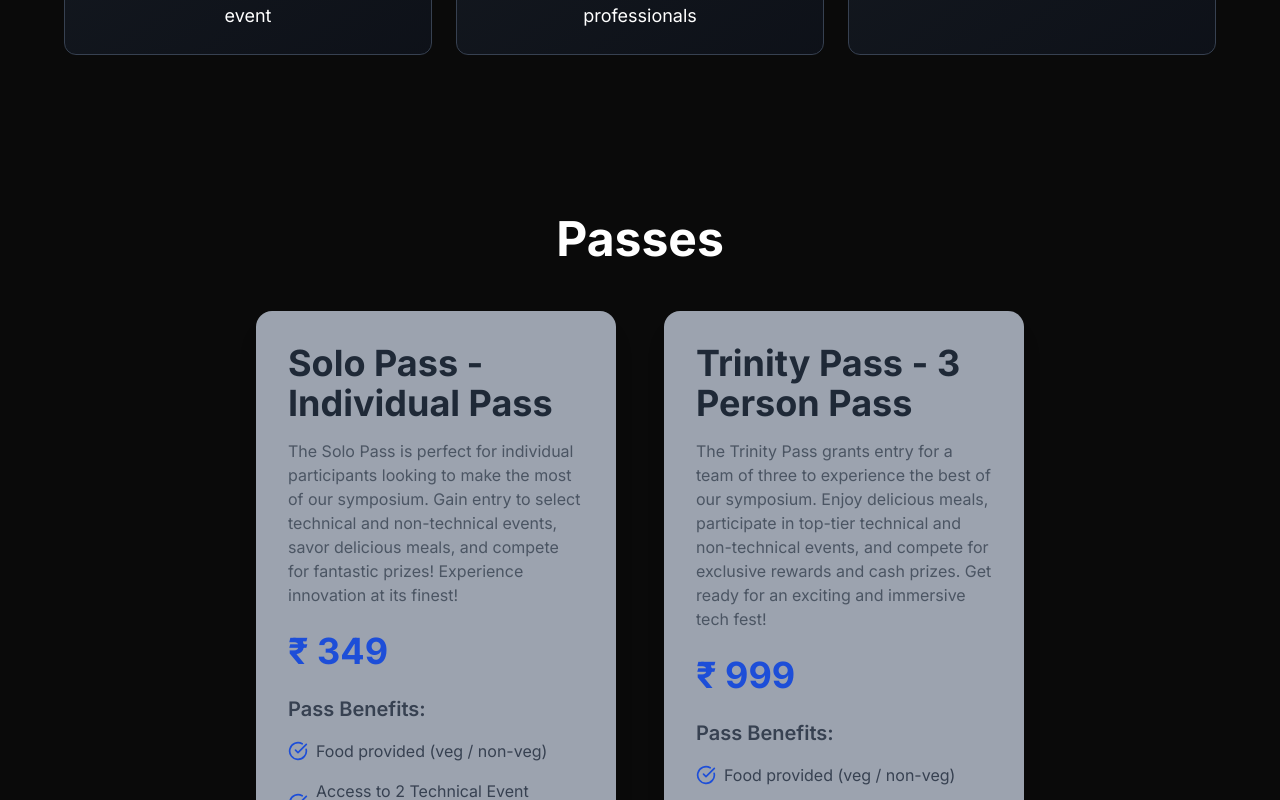
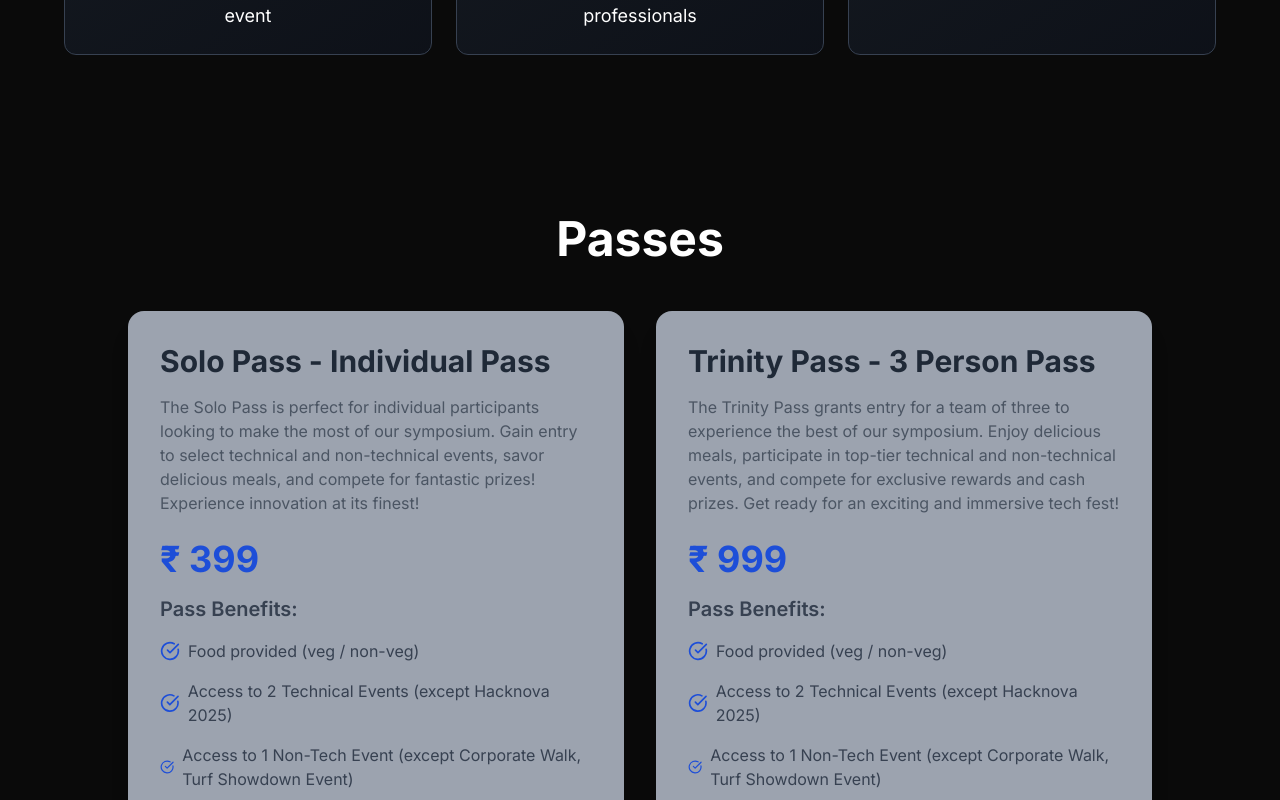
Before and after one commit to tanush-em/INVICTUS, a Next.js app: page / in a window 1280 px wide. Shown: the part 1780-2580 px from the top of the page. Built offline with nearby package versions, Linux system fonts and the light colour scheme.

Commit message:
pass sec edit

```diff
--- a/app/components/PassesSection.js
+++ b/app/components/PassesSection.js
@@ -8,12 +8,12 @@ const PassDetails = () => {
   const passes = [
     {
       title: "Solo Pass - Individual Pass",
-      price: "₹ 349",
+      price: "₹ 399",
       description: "The Solo Pass is perfect for individual participants looking to make the most of our symposium. Gain entry to select technical and non-technical events, savor delicious meals, and compete for fantastic prizes! Experience innovation at its finest!",
       features: [
         "Food provided (veg / non-veg)",
-        "Access to 2 Technical Event (except Hacknova 2025)",
-        "Access to 1 non-Technical Event (except Corporate Walk, Turf Showdown Event)",
+        "Access to 2 Technical Events (except Hacknova 2025)",
+        "Access to 1 Non-Tech Event (except Corporate Walk, Turf Showdown Event)",
         "Win exciting Rewards and Cash Prizes",
       ],
       link: "https://docs.google.com/forms/d/e/1FAIpQLScl5ebazqBwfFoMTCGrTYrOiEjUwl_XmNanmPmEXDu5NtSqlg/viewform",
@@ -25,38 +25,37 @@ const PassDetails = () => {
       features: [
         "Food provided (veg / non-veg)",
         "Access to 2 Technical Events (except Hacknova 2025)",
-        "Access to 1 non-Technical Event (except Corporate Walk, Turf Showdown Event)",
+        "Access to 1 Non-Tech Event (except Corporate Walk, Turf Showdown Event)",
         "Win exclusive Rewards and Cash Prizes",
       ],
       link: "https://docs.google.com/forms/d/e/1FAIpQLSd7gOZpz36GAeD2V9fjAq1SeGmz_o2jzJntgxbcABDlVJNaBg/viewform",
     },
   ];
 
-
   return (
-    <section id="passes" className="py-20 px-8">
-      <div className="max-w-3xl mx-auto">
-        <h2 className="text-5xl grid font-bold mb-12 text-center">Passes</h2>
-
-        <div className="grid grid-cols-2 gap-12">
+    <section id="passes" className="py-20 px-6 md:px-12 lg:px-20">
+      <div className="max-w-5xl mx-auto text-center">
+        <h2 className="text-4xl md:text-5xl font-bold mb-12">Passes</h2>
+      </div>
+      <div className="grid grid-cols-1 md:grid-cols-2 gap-8 max-w-5xl mx-auto">
         {passes.map((pass, index) => (
           <motion.div
             key={index}
             initial={{ opacity: 0, y: 50 }}
             animate={{ opacity: 1, y: 0 }}
             transition={{ duration: 0.5, delay: index * 0.2 }}
-              className="bg-gray-400 p-8 rounded-2xl shadow-xl"
+            className="bg-gray-400 p-6 md:p-8 rounded-2xl shadow-xl"
           >
-              <h3 className="text-4xl font-bold mb-4 text-gray-800">{pass.title}</h3>
+            <h3 className="text-2xl md:text-3xl font-bold mb-4 text-gray-800">{pass.title}</h3>
             <p className="text-gray-600 mb-6">{pass.description}</p>
-              <div className="text-4xl font-bold text-blue-700 mb-6">{pass.price}</div>
+            <div className="text-4xl font-bold text-blue-700 mb-4">{pass.price}</div>
 
             <div className="space-y-4 mb-8">
-                <h4 className="text-xl font-semibold text-gray-700 mb-4">Pass Benefits:</h4>
+              <h4 className="text-lg md:text-xl font-semibold text-gray-700">Pass Benefits:</h4>
               {pass.features.map((feature, i) => (
-                  <div key={i} className="flex items-center gap-2 flex-wrap text-gray-700">
+                <div key={i} className="flex items-center gap-2 text-gray-700">
                   <CheckCircle className="w-5 h-5 text-blue-700" />
-                    <span className="flex-1">{feature}</span>
+                  <span>{feature}</span>
                 </div>
               ))}
             </div>
@@ -71,7 +70,6 @@ const PassDetails = () => {
           </motion.div>
         ))}
       </div>
-      </div>
     </section>
   );
 };
```
Lines whose indentation alone changed are shown as unchanged.
